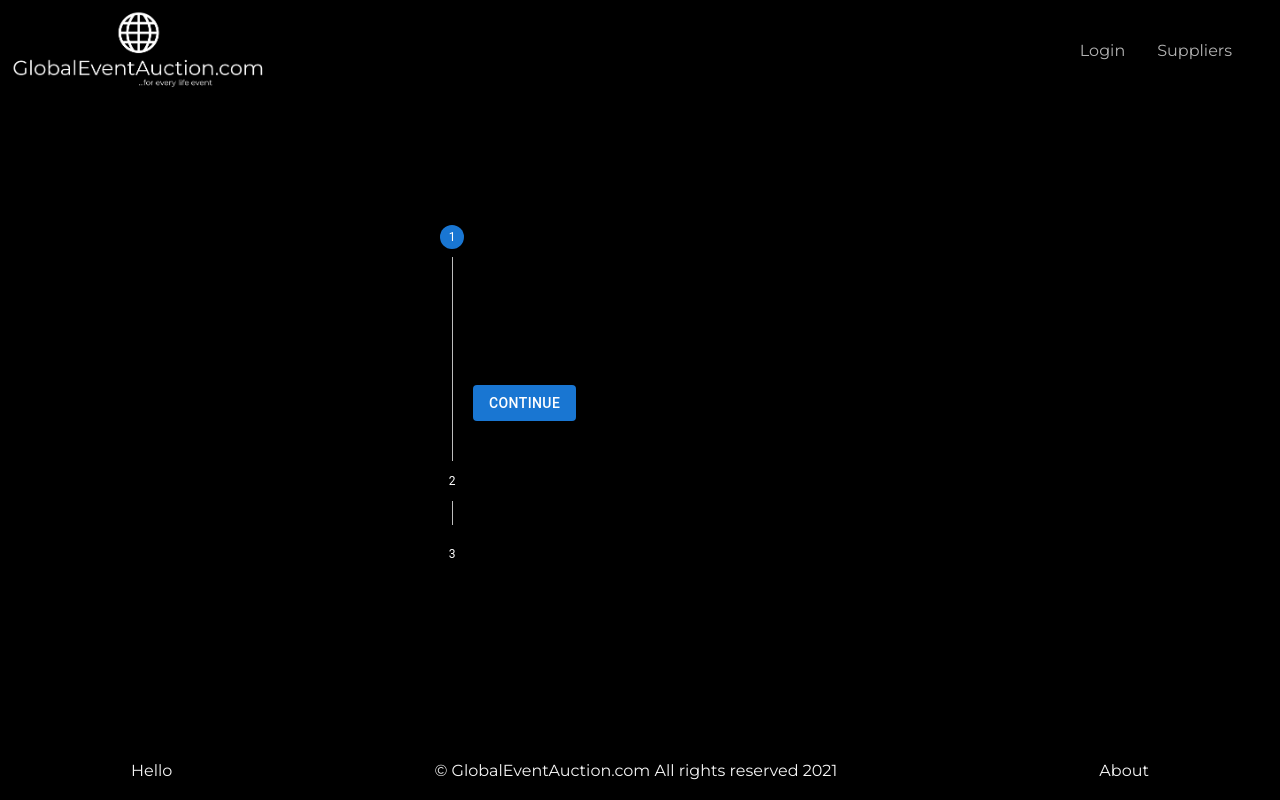
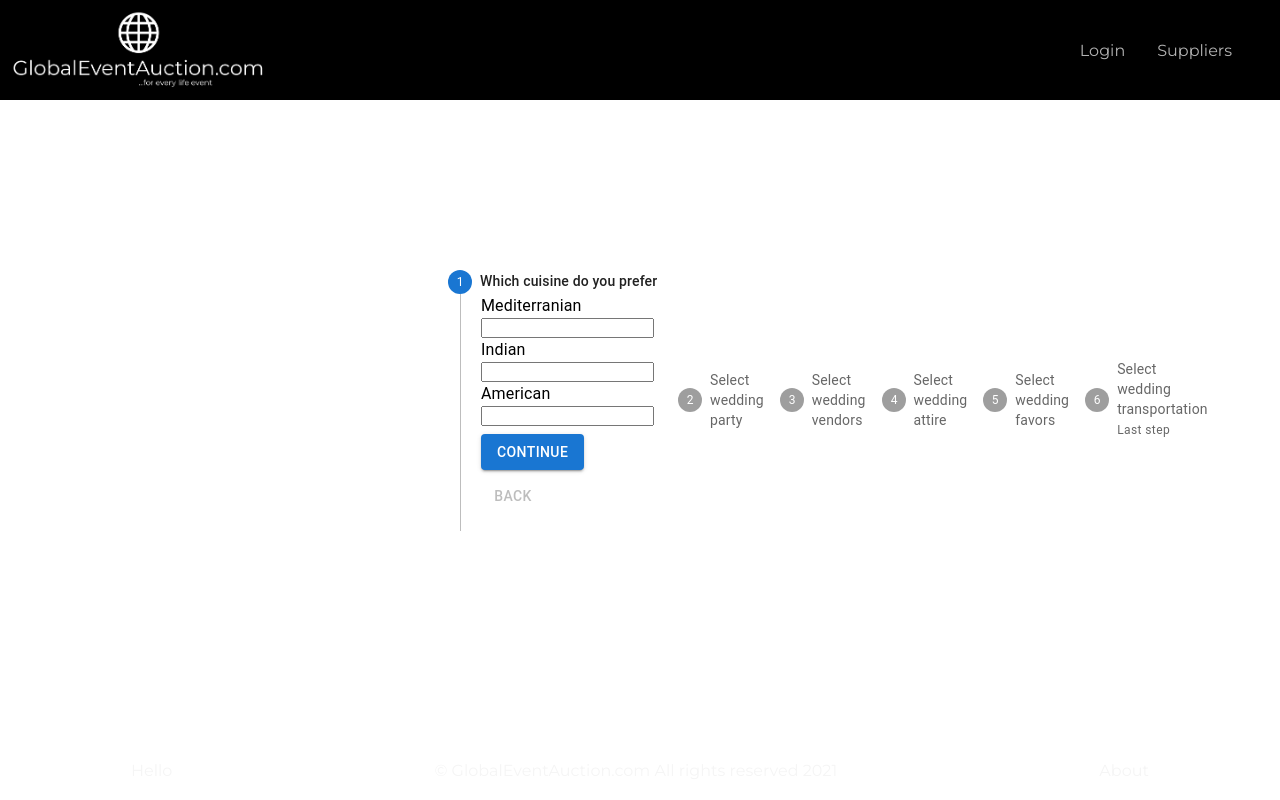
Before and after one commit to Utsar/project, a React (Create React App) app: page /formJourney in a window 1280 px wide. Built offline with nearby package versions, Linux system fonts and the light colour scheme.

Commit message:
create initial data and logic for test

```diff
--- /dev/null
+++ b/src/assets/data/EventFormData.js
@@ -0,0 +1,113 @@
+export const WeddingQuestions = {
+  eventType: "Wedding",
+  steps: [
+    {
+      step: 1,
+      label: "Which cuisine do you prefer",
+      questions: [
+        {
+          label: "Mediterranian",
+          type: "text",
+        },
+        {
+          label: "Indian",
+          type: "text",
+        },
+        {
+          label: "American",
+          type: "text",
+        },
+      ],
+    },
+    {
+      step: 2,
+      label: "Select wedding party",
+      questions: [
+        {
+          label: "How many bridesmaids and groomsmen do you want?",
+          type: "number",
+        },
+        {
+          label: "What are the names of your bridesmaids and groomsmen?",
+          type: "text",
+        },
+        {
+          label: "Do you have any special requests for the wedding party?",
+          type: "text",
+        },
+      ],
+    },
+    {
+      step: 3,
+      label: "Select wedding vendors",
+      questions: [
+        {
+          label: "What type of catering do you want?",
+          type: "text",
+        },
+        {
+          label: "Who do you want to provide the music?",
+          type: "text",
+        },
+        {
+          label: "Which florist do you want to use?",
+          type: "text",
+        },
+      ],
+    },
+    {
+      step: 4,
+      label: "Select wedding attire",
+      questions: [
+        {
+          label: "What type of dress do you want?",
+          type: "text",
+        },
+        {
+          label: "What type of suit do you want?",
+          type: "text",
+        },
+        {
+          label: "What are your desired colors for the attire?",
+          type: "text",
+        },
+      ],
+    },
+    {
+      step: 5,
+      label: "Select wedding favors",
+      questions: [
+        {
+          label: "What type of favors do you want to give?",
+          type: "text",
+        },
+        {
+          label: "How many favors do you want to give?",
+          type: "number",
+        },
+        {
+          label: "What is your budget for the favors?",
+          type: "number",
+        },
+      ],
+    },
+    {
+      step: 6,
+      label: "Select wedding transportation",
+      questions: [
+        {
+          label: "What type of transportation do you want?",
+          type: "text",
+        },
+        {
+          label: "How many cars or buses do you need?",
+          type: "number",
+        },
+        {
+          label: "Do you have any special requests for the transportation?",
+          type: "text",
+        },
+      ],
+    },
+  ],
+};
--- a/src/components/EventForm.jsx
+++ b/src/components/EventForm.jsx
@@ -6,65 +6,51 @@ import StepLabel from "@mui/material/StepLabel";
 import StepContent from "@mui/material/StepContent";
 import Button from "@mui/material/Button";
 import Paper from "@mui/material/Paper";
-import Typography from "@mui/material/Typography";
+import { Typography } from "@material-ui/core";
+import { WeddingQuestions } from "../assets/data/EventFormData.js";
 import { useState } from "react";
 
+// Styling the main container to be centered on the page
 const Container = styled.div`
   display: flex;
   align-items: center;
   justify-content: center;
   height: 100vh;
-  background: black;
 `;
 
-// ***************************************************************
-
-const steps = [
-  {
-    label: "Select campaign settings",
-    description: `For each ad campaign that you create, you can control how much
-                you're willing to spend on clicks and conversions, which networks
-                and geographical locations you want your ads to show on, and more.`,
-  },
-  {
-    label: "Create an ad group",
-    description:
-      "An ad group contains one or more ads which target a shared set of keywords.",
-  },
-  {
-    label: "Create an ad",
-    description: `Try out different ad text to see what brings in the most customers,
-                and learn how to enhance your ads using features like ad extensions.
-                If you run into any problems with your ads, find out how to tell if
-                they're running and how to resolve approval issues.`,
-  },
-];
+// Importing the data for the form
+const steps = WeddingQuestions.steps;
 
 const EventForm = () => {
+  // Keeping track of the current step the user is on
   const [activeStep, setActiveStep] = useState(0);
 
+  // Function to move to the next step
   const handleNext = () => {
     setActiveStep((prevActiveStep) => prevActiveStep + 1);
   };
 
+  // Function to move to the previous step
   const handleBack = () => {
     setActiveStep((prevActiveStep) => prevActiveStep - 1);
   };
 
+  // Function to reset the form to the first step
   const handleReset = () => {
     setActiveStep(0);
   };
 
   return (
-    <>
     <Container>
       <Box sx={{ maxWidth: 400 }}>
-          <Stepper activeStep={activeStep} orientation="vertical">
+        <Stepper activeStep={activeStep} orientation="horizontal">
+          {/* Mapping through the steps data to create each step */}
           {steps.map((step, index) => (
             <Step key={step.label}>
               <StepLabel
+                // If on the last step, displaying a message indicating it's the last step
                 optional={
-                    index === 2 ? (
+                  index === steps.length - 1 ? (
                     <Typography variant="caption">Last step</Typography>
                   ) : null
                 }
@@ -72,7 +58,15 @@ const EventForm = () => {
                 {step.label}
               </StepLabel>
               <StepContent>
-                  <Typography>{step.description}</Typography>
+                <div>
+                  {/* Mapping through the questions for each step to create them */}
+                  {step.questions.map((question, qIndex) => (
+                    <div key={qIndex}>
+                      <Typography>{question.label}</Typography>
+                      <input type={question.type} />
+                    </div>
+                  ))}
+                </div>
                 <Box sx={{ mb: 2 }}>
                   <div>
                     <Button
@@ -80,9 +74,11 @@ const EventForm = () => {
                       onClick={handleNext}
                       sx={{ mt: 1, mr: 1 }}
                     >
+                      {/* If on the last step, displaying the text 'Finish' instead of 'Continue' */}
                       {index === steps.length - 1 ? "Finish" : "Continue"}
                     </Button>
                     <Button
+                      // Disabling the back button on the first step
                       disabled={index === 0}
                       onClick={handleBack}
                       sx={{ mt: 1, mr: 1 }}
@@ -95,11 +91,10 @@ const EventForm = () => {
             </Step>
           ))}
         </Stepper>
+        {/* When all steps are completed, displaying a message and a reset button */}
         {activeStep === steps.length && (
           <Paper square elevation={0} sx={{ p: 3 }}>
-              <Typography>
-                All steps completed - you&apos;re finished
-              </Typography>
+            <Typography>All steps completed - you&apos;re finished</Typography>
             <Button onClick={handleReset} sx={{ mt: 1, mr: 1 }}>
               Reset
             </Button>
@@ -107,7 +102,6 @@ const EventForm = () => {
         )}
       </Box>
     </Container>
-    </>
   );
 };
 
```
Lines whose indentation alone changed are shown as unchanged.
